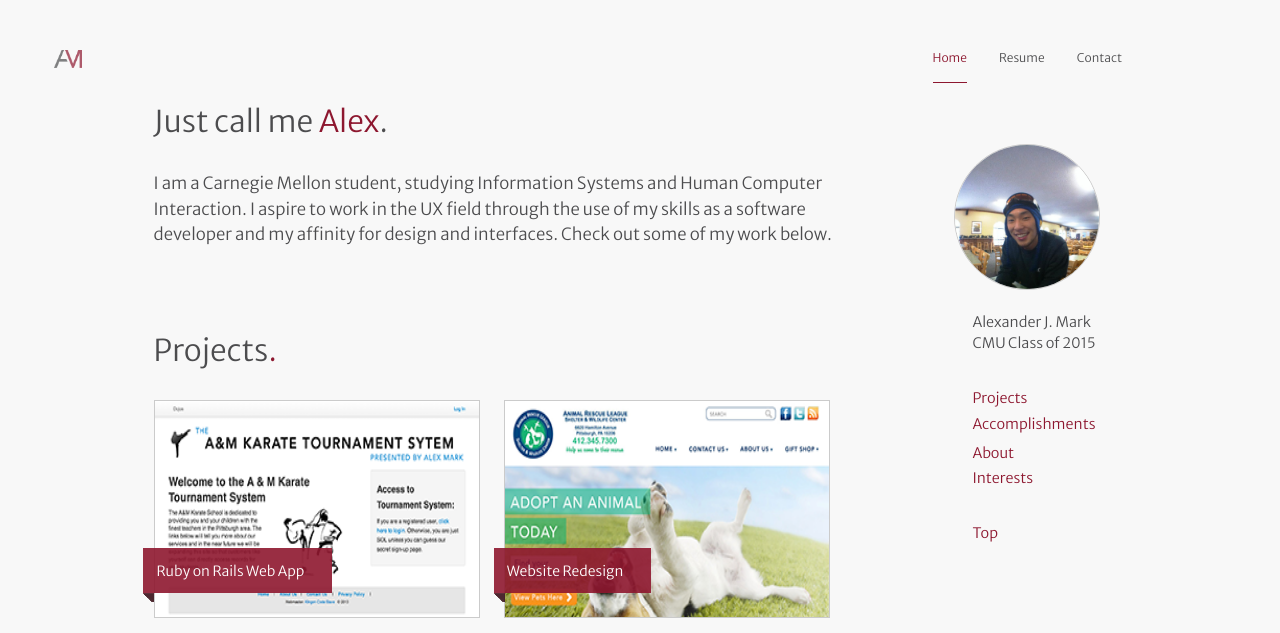
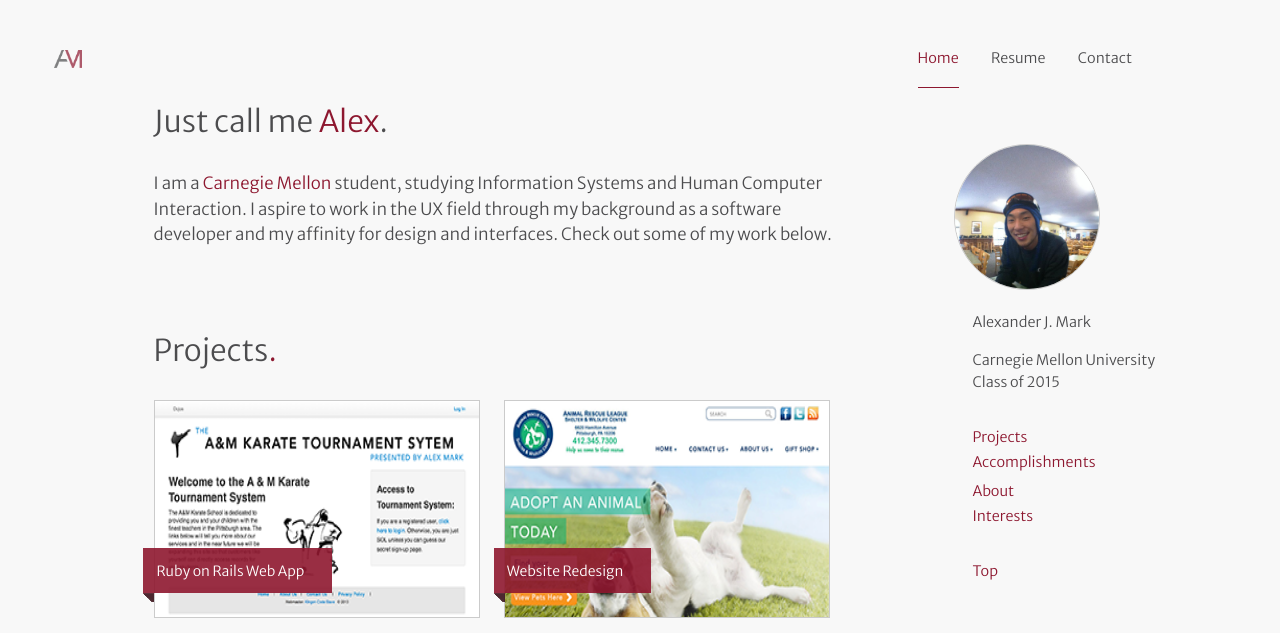
Before and after one commit to ajmark/ajmark.com, a PHP site: page / in a window 1280 px wide. Shown: the top 633 px of the page. Run offline with PHP 8.4, Linux system fonts and the light colour scheme; the visitor is signed in with stand-in values (Sample User, id 1); data that the repository does not hold is empty.

Commit message:
Revisions

```diff
--- a/css/style.css
+++ b/css/style.css
@@ -227,7 +227,7 @@ and (min-width : 1223px) and (max-width : 1599px) {
 		#nav {
 			position: absolute;
 			float: right;
-			right: 0%;
+			right: -1%;
 			padding-top: 5%;
 		}
 		#logo {
@@ -324,7 +324,7 @@ and (min-width : 1600px) and (max-width : 1900px) {
 		#nav {
 			position: absolute;
 			float: right;
-			right: 4%;
+			right: 3%;
 			padding-top: 5%;
 		}
 		#logo {
@@ -421,7 +421,7 @@ and (min-width : 1900px) {
 		#nav {
 			position: absolute;
 			float: right;
-			right: 8%;
+			right: 7%;
 			padding-top: 5%;
 		}
 
@@ -649,7 +649,7 @@ br {
 	color: #4C4C4E;
 	text-decoration: none;
 	font-weight: lighter;
-	font-size: 1em;
+	font-size: 1.2em;
 	padding: 0 0 1.4em 0;
 }
 
--- a/includes/homecontent.php
+++ b/includes/homecontent.php
@@ -3,7 +3,7 @@
         <h1 class='intro'>
           Just call me <span>Alex</span>.
         </h1>
-        <h2 class='text-body'>I am a Carnegie Mellon student, studying Information Systems and Human Computer Interaction. I aspire to work in the UX field through the use of my skills as a software developer and my affinity for design and interfaces. Check out some of my work below. </h2>
+        <h2 class='text-body'>I am a <a href='http://cmu.edu' target='_blank'>Carnegie Mellon</a> student, studying Information Systems and Human Computer Interaction. I aspire to work in the UX field through my background as a software developer and my affinity for design and interfaces. Check out some of my work below. </h2>
         <br>
 			</div>
 			<div id='portfolio-main' class='text-body'>
@@ -83,7 +83,7 @@
 				<div class='text-wrap inside-text text-body'>
 					<h1 id="hobbies-text">Interests<span>.</span></h1>
           <h2><span>Ukulele &amp; Guitar</span>: The challenge of teaching yourself a skill from scratch is something I find exciting and addicting, which is why I started getting into these instruments. I bought a Kala tenor ukulele my freshman year in college and the following year I bought myself an Alvarez acoustic guitar and I was once again hooked. Check out <a href='http://www.youtube.com/watch?v=AhR04kmcSXU' target='_blank'>Tommy Emmanuel</a>, <a href='http://www.youtube.com/watch?v=puSkP3uym5k' target='_blank'>Jake Shimabukuro</a> and <a href='http://www.youtube.com/watch?v=naHHHwoMDaU'>Troy Fernandez</a>. They are some of my favorite soloists.</h2>
-				  <h2><span>Sports</span>: I've played basketball my whole life but I love all sports, both watching and playing. My teams/heroes include The Warriors, Giants, 49ers, Novak Djokovic, and Derrick Rose. </h2>
+				  <h2><span>Athletics</span>: I was a <a href='http://usfencing.org' target='_blank'>nationally competitive epee fencer</a> for about four years. Fencing is a sport unlike any other, sometimes referred to as "physical chess", and it helped me develop the ability to think outside the box. Fencing allowed me to see many of the different cultures of the United States as I traveled on my own to tournaments nationwide: Des Moine, Iowa, Kansas City, Missouri, Miami, Florida and Grapevine, Texas to list a few. It gave me exposure to several regions of the country that I otherwise never would have experienced. Basketball is my favorite but I love all sports, both watching and playing. My teams/heroes include The Warriors, Giants, 49ers, Novak Djokovic, and Derrick Rose. </h2>
 				  <h2><span>Sneakers</span>: I'm a snearkerhead. My friends in highschool got me into the culture and even though I'm not quite on their level, I can still hold my own. I still catch myself browsing sites like <a href='http://solecollector.com/' target='_blank'>SoleCollector</a> every now and then.</h2>
 			  </div>
 				<br>
@@ -96,7 +96,9 @@
   <br><br>
   <div class="subprofile">
     <h3>Alexander J. Mark</h3>
-    <h3>CMU Class of 2015</h3>
+		<br>
+		<h3>Carnegie Mellon University</h3>
+    <h3>Class of 2015</h3>
 		<br><br>
 		<h3 class='scroll' id='portfolio'>Projects</h3>
 		<h3 class='scroll' id='news'>Accomplishments</h3>
--- a/index.php
+++ b/index.php
@@ -25,7 +25,7 @@
 			  $.get('first_visit.php', function(data) {
 					if (data == '0') {
   					$('.intro').fadeIn(800, function(){
-    					$('.text-body').delay(500).fadeIn(350, function(){
+    					$('.text-body').delay(1000).fadeIn(350, function(){
       					$('.homeheader').fadeIn(350, function(){
         					$('.homeside').fadeIn(350);
       						});
```
